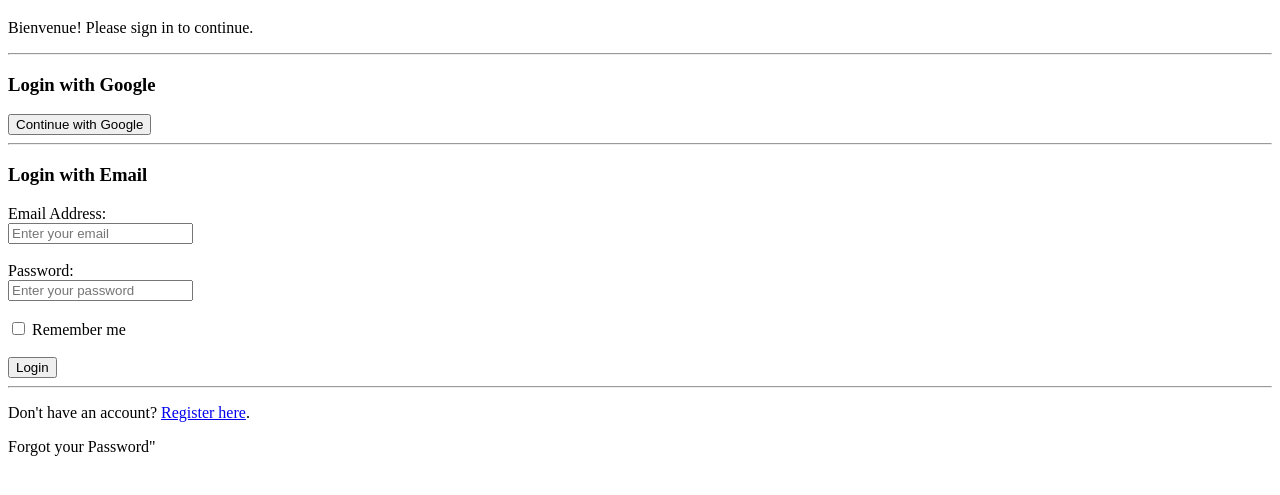
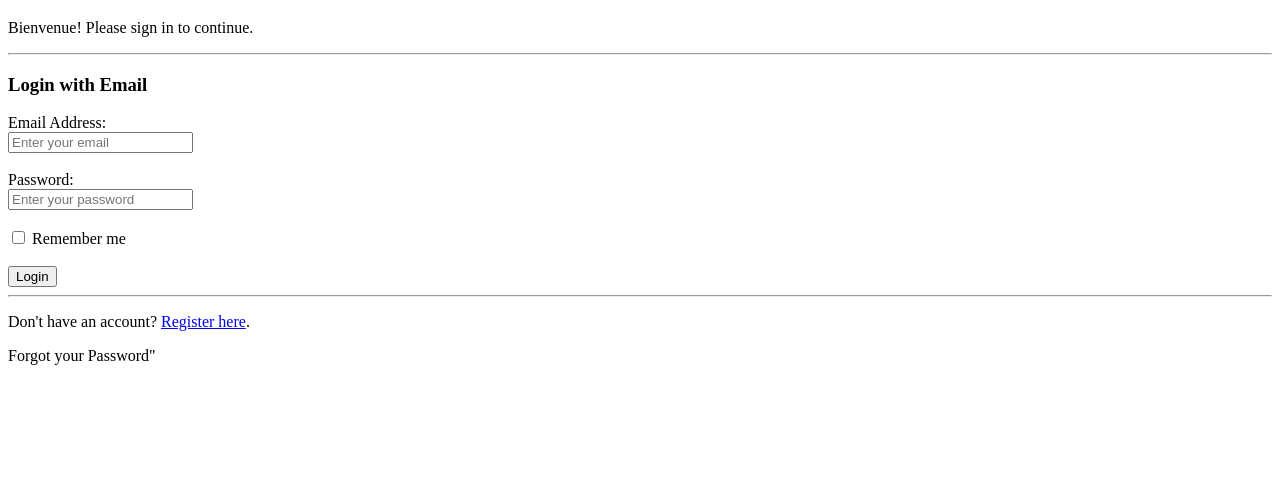
Before and after one commit to RowlandChazima/authentication, a plain HTML site: page login.html in a window 1280 px wide. Shown: the part 61-556 px from the top of the page. Drawn offline with Linux system fonts and the light colour scheme.

Commit message:
removed option for login with google

```diff
--- a/login.html
+++ b/login.html
@@ -12,12 +12,6 @@
 
     <hr>
 
-    <h3>Login with Google</h3>
-    <a href="dashboard.html">
-        <button type="button">Continue with Google</button>
-    </a>
-
-    <hr>
 
     <h3>Login with Email</h3>
 
```
